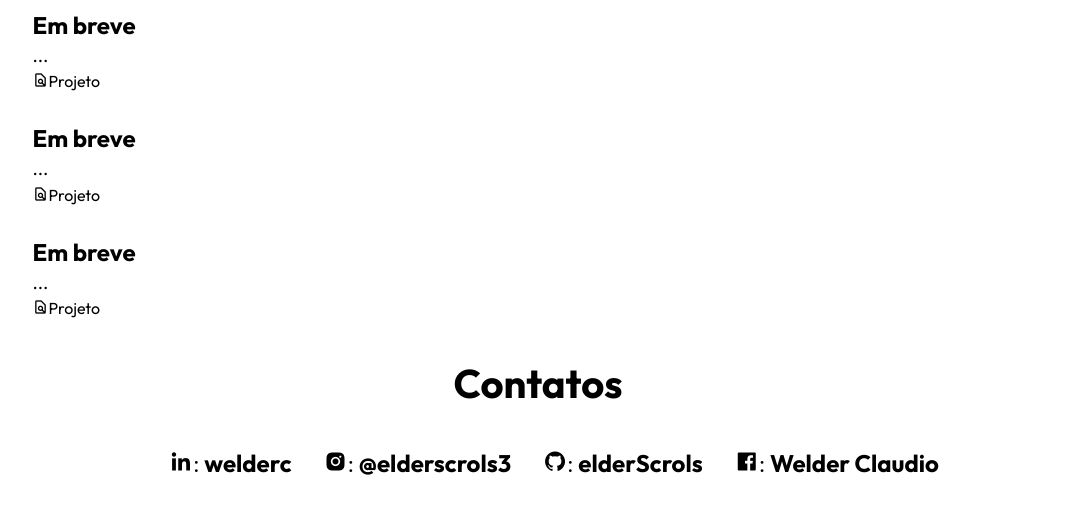
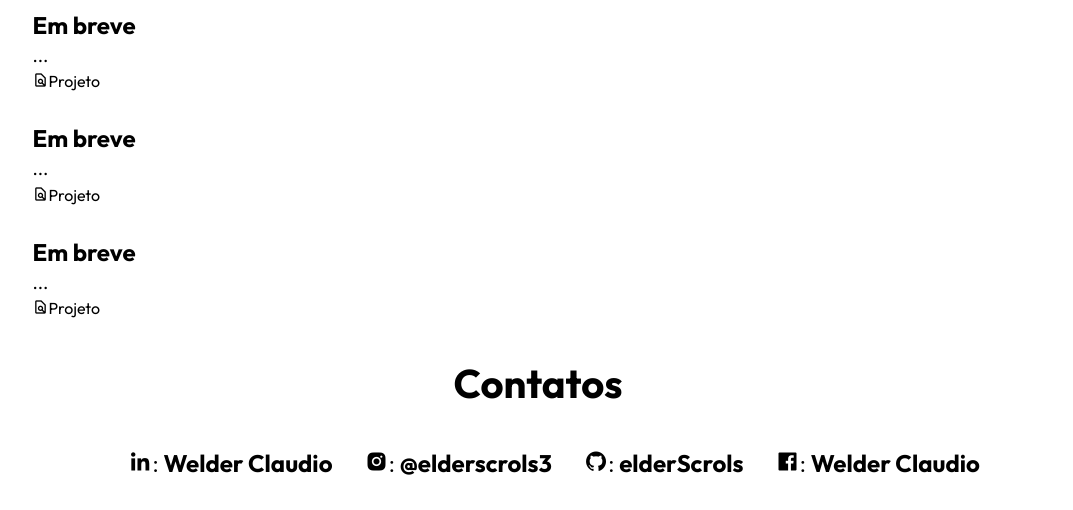
Before and after one commit to welderc/Portfolio_W, a plain HTML site: page index.html in a window 1280 px wide. Shown: the part 1809-2319 px from the top of the page, without its empty margins (102-1175 px from the left). Drawn offline with nearby package versions, Linux system fonts and the light colour scheme.

Commit message:
Update index.html

```diff
--- a/index.html
+++ b/index.html
@@ -161,7 +161,7 @@
                     <div class="footer_contacts">
                         <div class="footer_social_media">
                                 <div class="contatos">
-                                    <h3><a href="https://www.linkedin.com/in/welderc" class="bx bxl-linkedin"  target="_blank">:</a> welderc</h3>
+                                    <h3><a href="https://www.linkedin.com/in/welderc" class="bx bxl-linkedin"  target="_blank">:</a> Welder Claudio</h3>
                                 </div>
                                 <div class="contatos">
                                     <h3><a href="https://www.instagram.com/elderscrols3" class="bx bxl-instagram-alt" target="_blank">:</a> @elderscrols3</h3>
```
